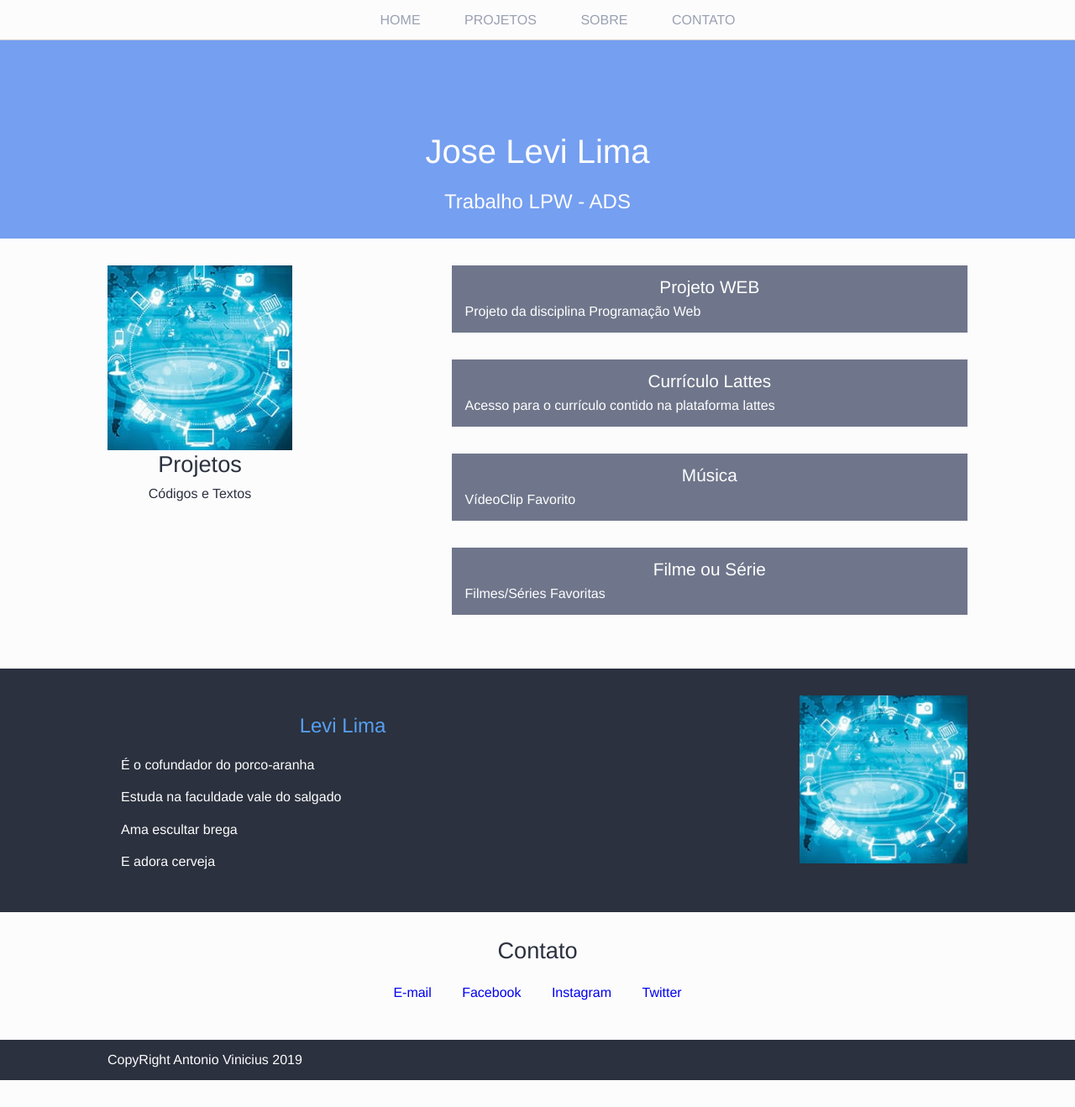
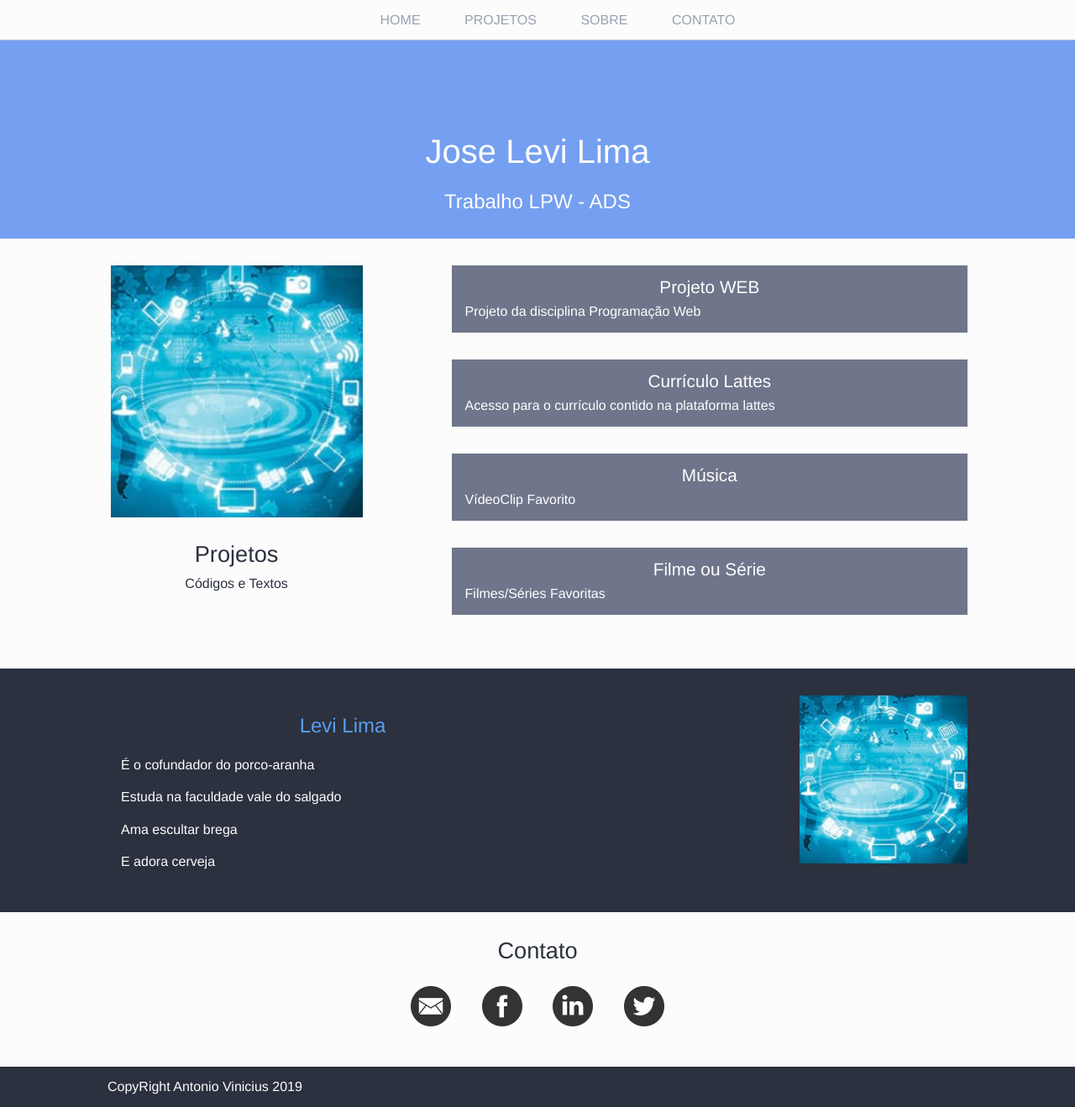
Before and after one commit to viniciuss05/AulasProgramacaoWeb, a PHP site: page / in a window 1280 px wide. Shown: the whole page at 84% size. Before the commit the page ends 1286 px from the top, so only its background shows below. Run offline with PHP 8.4, Linux system fonts and the light colour scheme.

Commit message:
Projeto FInal
Projeto FInal

```diff
--- a/AulasProgramacaoWeb-master/estilos/blog.css
+++ b/AulasProgramacaoWeb-master/estilos/blog.css
@@ -41,8 +41,30 @@ header li {
 
 #contato li {
     display: inline-block;
+}
+
+#contato li a {
+    display: inline-block;
     margin: 1em;
+    width: 48px;
+    height: 48px;
+    text-indent: -9999px;
+}
 
+#contato .email {
+    background-image: url("../Imagens/email.png");
+}
+
+#contato .facebook {
+    background-image: url("../Imagens/facebook.png");
+}
+
+#contato .twitter {
+    background-image: url("../Imagens/twitter.png");
+}
+
+#contato .linkedin {
+    background-image: url("../Imagens/linkedin.png");
 }
 
 .container {
@@ -97,7 +119,11 @@ header li a{
 
 .projetos-header {
     float: left;
+    width: 30%;
+}
 
+.projetos-header h3 {
+    margin-top: 1em;
 }
 
 .styleprojetos {
--- a/AulasProgramacaoWeb-master/index.html
+++ b/AulasProgramacaoWeb-master/index.html
@@ -87,10 +87,10 @@
         <h3>Contato</h3>
 
         <ul>
-            <li><a href="levislima76@gmail.com">E-mail</a></li>
-            <li><a href="levislima76@gmail.com">Facebook</a></li>
-            <li><a href="levislima76@gmail.com">Instagram</a></li>
-            <li><a href="levislima76@gmail.com">Twitter</a></li>
+            <li><a class="email" href="levislima76@gmail.com">E-mail</a></li>
+            <li><a class="facebook" href="levislima76@gmail.com">Facebook</a></li>
+            <li><a class="linkedin" href="levislima76@gmail.com">Linkedin</a></li>
+            <li><a class="twitter" href="levislima76@gmail.com">Twitter</a></li>
         </ul>
     </section>
 
```
Also changed, not shown: AulasProgramacaoWeb-master/Imagens/email.png (added), AulasProgramacaoWeb-master/Imagens/facebook.png (added), AulasProgramacaoWeb-master/Imagens/github.png (added), AulasProgramacaoWeb-master/Imagens/linkedin.png (added), AulasProgramacaoWeb-master/Imagens/twitter.png (added).
